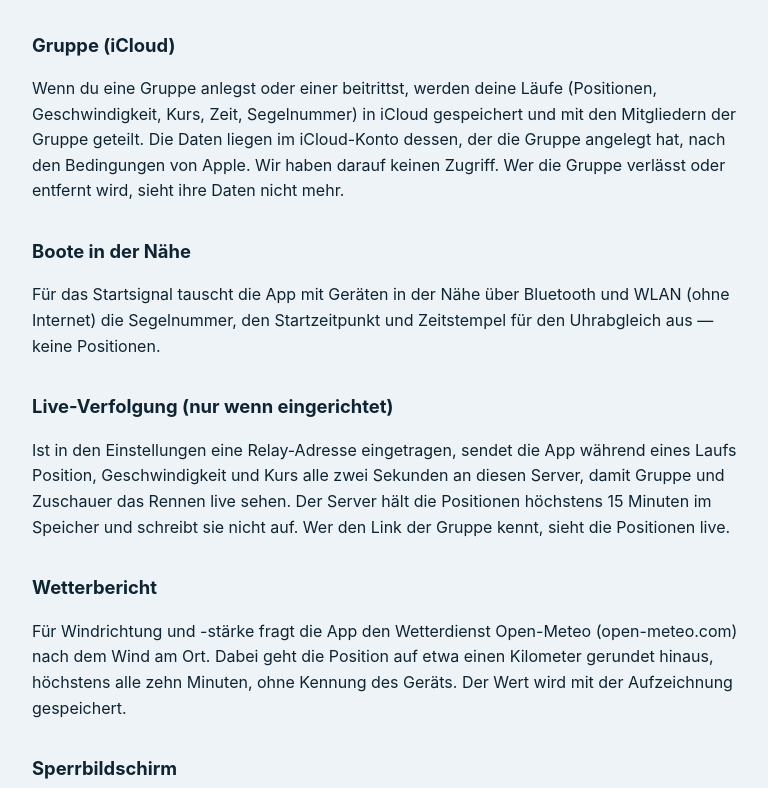
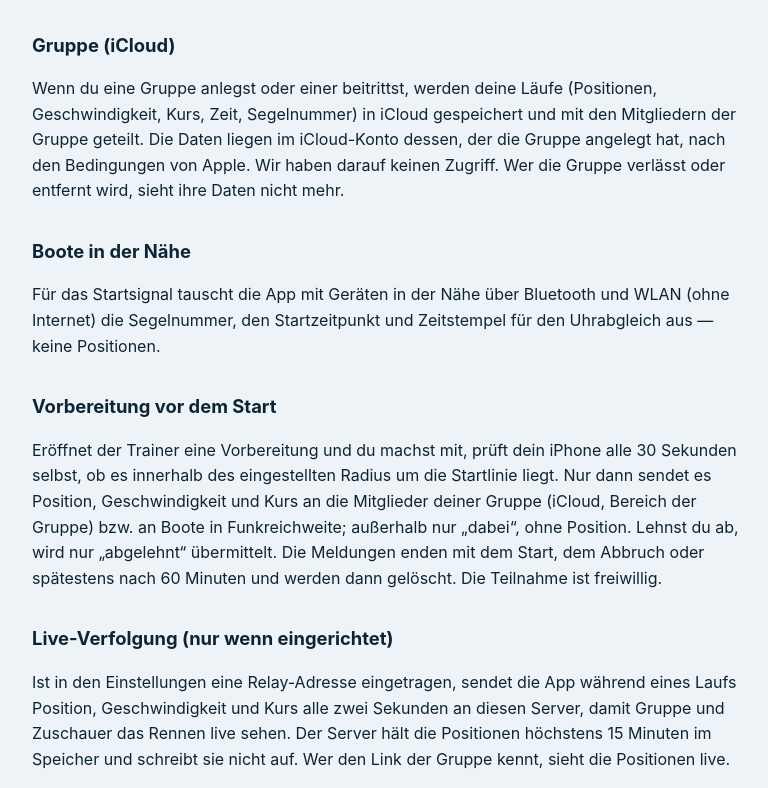
Before and after one commit to DeepSkyPlan/gybeset-privacy, a plain HTML site: page index.html in a window 1280 px wide. Shown: the part 443-1231 px from the top of the page, without its empty margins (248-1016 px from the left). Drawn offline with Linux system fonts and the light colour scheme.

Commit message:
Datenschutz: Vorbereitung vor dem Start

```diff
--- a/index.html
+++ b/index.html
@@ -34,6 +34,13 @@ Zugriff. Wer die Gruppe verlässt oder entfernt wird, sieht ihre Daten nicht meh
 <h2>Boote in der Nähe</h2>
 <p>Für das Startsignal tauscht die App mit Geräten in der Nähe über Bluetooth und WLAN (ohne Internet) die
 Segelnummer, den Startzeitpunkt und Zeitstempel für den Uhrabgleich aus — keine Positionen.</p>
+
+<h2>Vorbereitung vor dem Start</h2>
+<p>Eröffnet der Trainer eine Vorbereitung und du machst mit, prüft dein iPhone alle 30 Sekunden selbst, ob es innerhalb
+des eingestellten Radius um die Startlinie liegt. Nur dann sendet es Position, Geschwindigkeit und Kurs an die Mitglieder
+deiner Gruppe (iCloud, Bereich der Gruppe) bzw. an Boote in Funkreichweite; außerhalb nur „dabei“, ohne Position.
+Lehnst du ab, wird nur „abgelehnt“ übermittelt. Die Meldungen enden mit dem Start, dem Abbruch oder spätestens nach
+60 Minuten und werden dann gelöscht. Die Teilnahme ist freiwillig.</p>
 
 <h2>Live-Verfolgung (nur wenn eingerichtet)</h2>
 <p>Ist in den Einstellungen eine Relay-Adresse eingetragen, sendet die App während eines Laufs Position,
```
